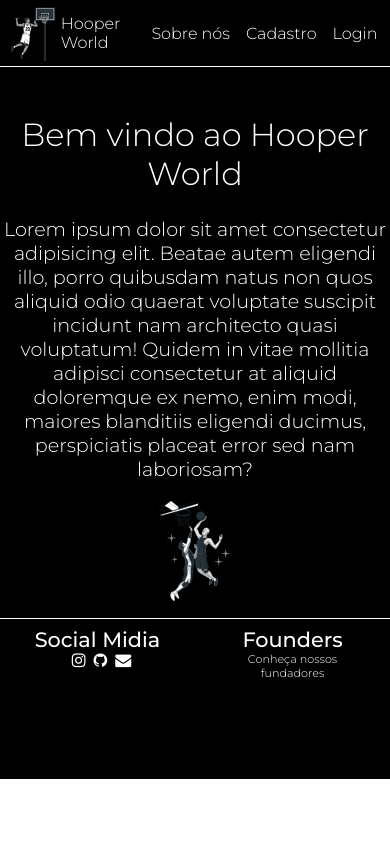
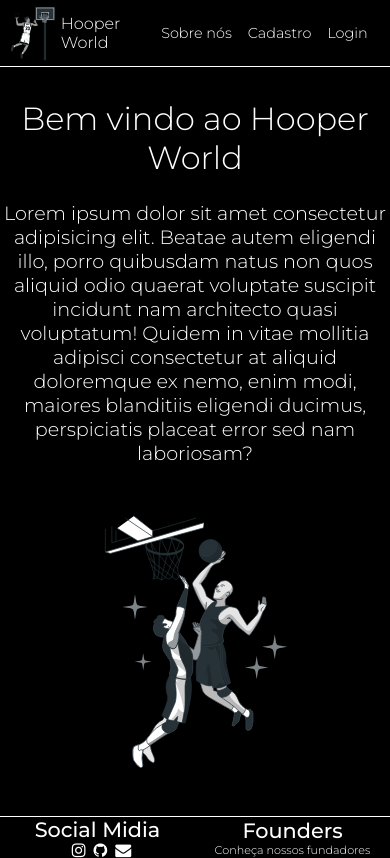
Before and after one commit to Security-Wings-inc/Web-Wing-Squad, a plain HTML site: page index.html in a window 390 px wide. Drawn offline with Linux system fonts and the light colour scheme.

Commit message:
correção de bug da responsividade

```diff
--- a/css/index.css
+++ b/css/index.css
@@ -232,7 +232,7 @@
         height: 4rem;
 
         a{
-            font-size: 1rem;
+            font-size: 0.9rem;
             font-weight: 350;
             margin: 0.5rem;
         }
@@ -253,12 +253,12 @@
     display: flex;
     flex-direction: column;
     align-items: center;
-    justify-self: center;
+    justify-content: center;
     height: 90%;
     background-color:black;
     display: flex;
     margin: 0;
-    margin-top: 3rem;
+    margin-top: 2rem;
 }
 
 .left{
@@ -268,6 +268,7 @@
     width: 100%;
     height: 45%;
     margin: 0;
+    background-color:black;
 }
 
 .titulo{
@@ -303,8 +304,9 @@
     align-items: center;
     background-color: black;
     width: 100%;
-    height: 35%;
+    height: 45%;
     margin: 0;
+
 
 }
 
@@ -313,33 +315,38 @@ display: flex;
 justify-content: center;
 align-items: center;
 width: 100%;
-height: 10%;
+height: 100%;
 
 
 }
 
 .conteudo-imagem img{
-    width: 35%;
+    width: 90%;
 }
 
 .footer{
     width: 100%;
+    height: 100%;
     display: flex;
     flex-direction: row;
+    align-items: center;
     justify-content: space-around;
-    /* align-items: center; */
+    background-color: black;
+
+
+
     border-top: 1px solid white;
 
 
 }
 
 .colunas{
-    width: 33%;
+    width: 40%;
     height: 100%;
     display: flex;
     flex-direction: column;
     align-items: center;
-    margin-top: 1rem;
+    background-color: black;
 
 
     text-align: center;
@@ -353,9 +360,10 @@ height: 10%;
     }
 
     p{
-        margin-top: 0.5;
+
         font-size: 0.7rem;
         font-weight: 300;
+        text-align: center;
     }
 
 
@@ -364,6 +372,7 @@ height: 10%;
 .container-footer-in-row{
     display: flex;
     flex-direction: row;
+
     i{
         margin-left: 0.5rem;
     }
```
